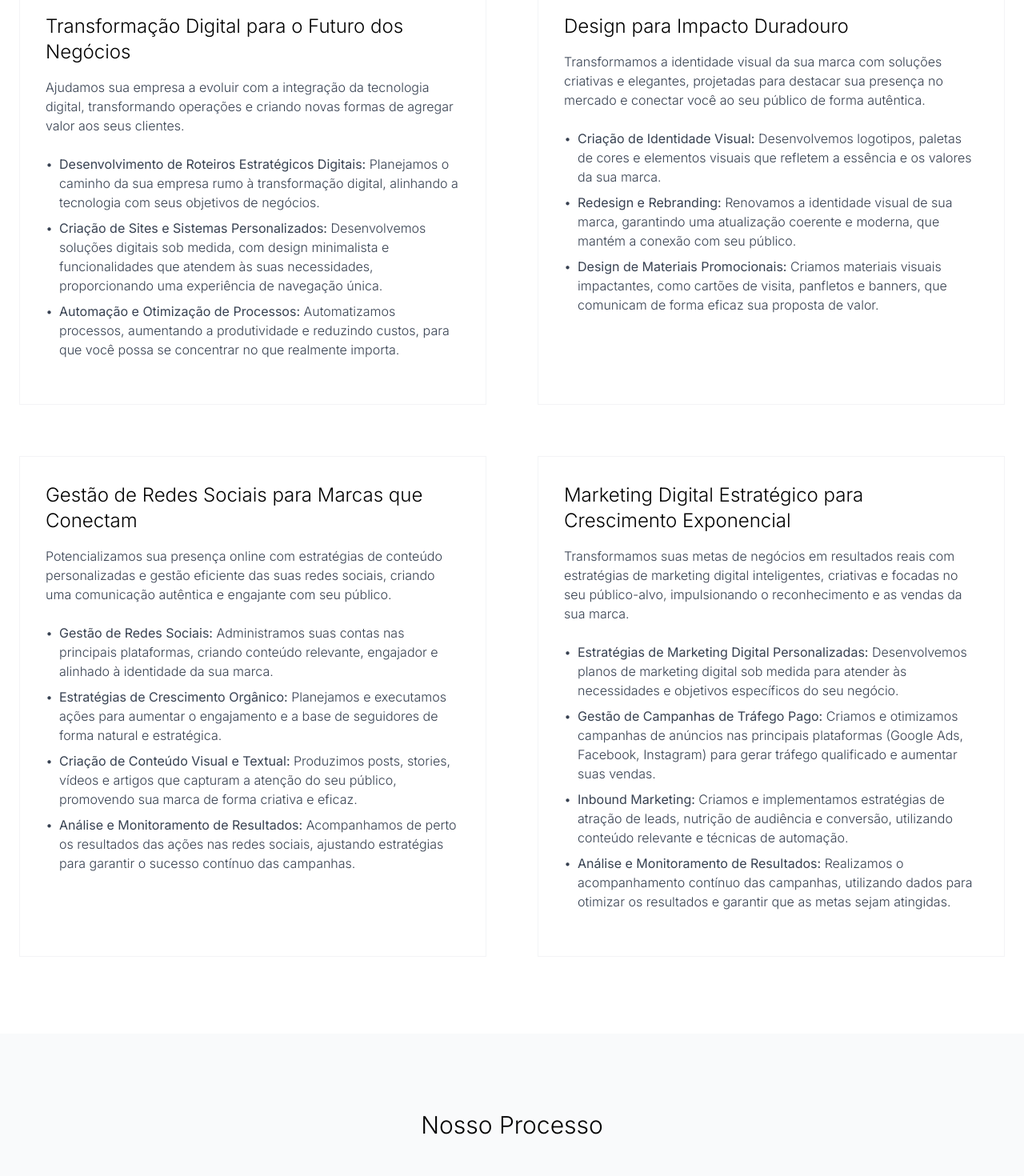
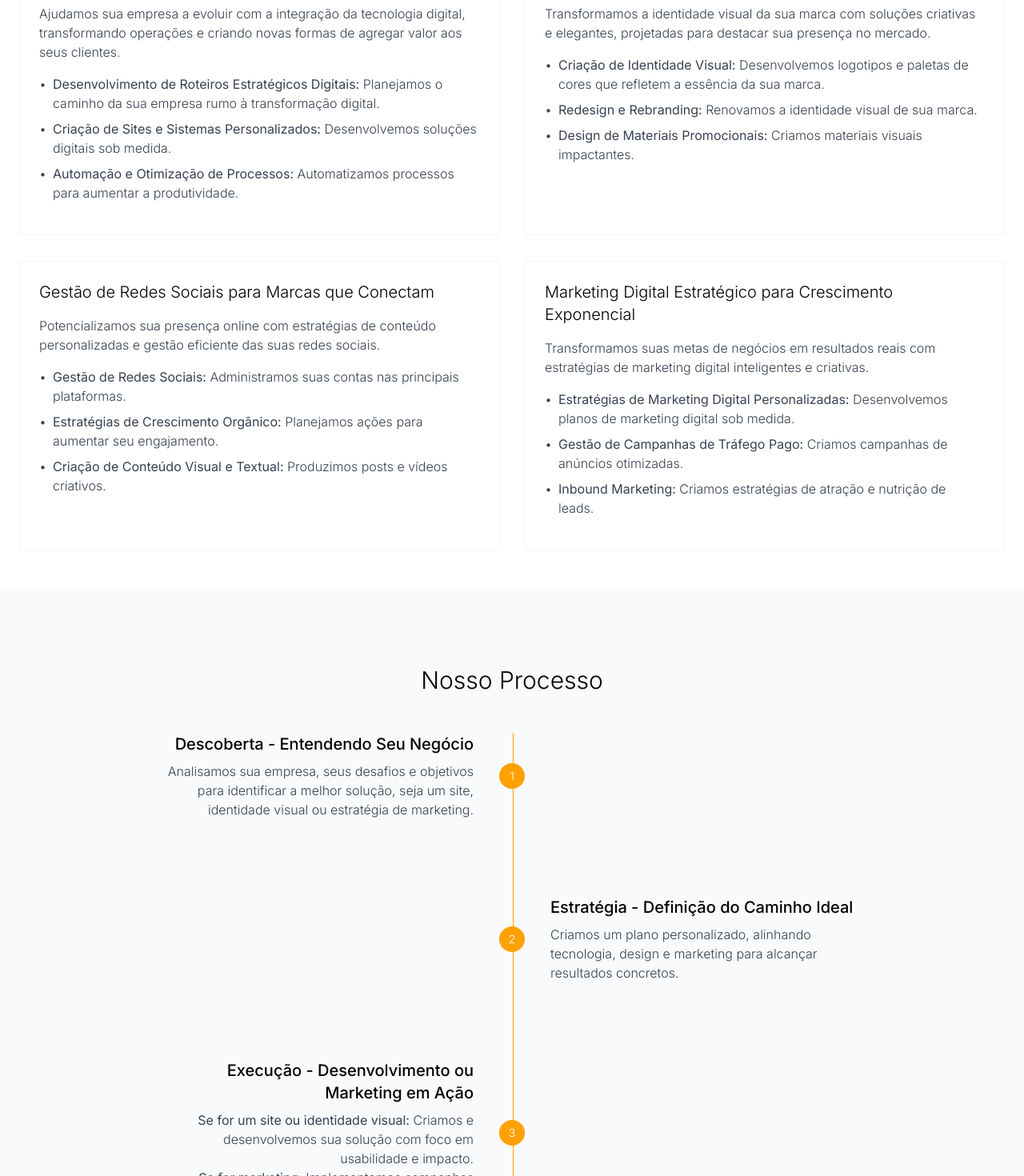
Before and after one commit to flaeronstartup/Flaeron, a React (Vite) app: page /services in a window 1280 px wide. Shown: the part 560-2030 px from the top of the page at 80% size. Built offline with nearby package versions, Linux system fonts and the light colour scheme.

Commit message:
Add files via upload

```diff
--- a/src/components/ServicesPage.tsx
+++ b/src/components/ServicesPage.tsx
@@ -48,106 +48,99 @@ const ServicesPage = () => {
       </section>
 
       {/* Services Grid */}
-      <section className="py-24">
+      <section className="py-12">
   <div className="container mx-auto px-6">
     <div
       ref={servicesRef}
-            className="grid grid-cols-1 md:grid-cols-2 gap-16 opacity-0 transition-all duration-1000 translate-y-8 delay-300"
+      className="grid grid-cols-1 sm:grid-cols-2 md:grid-cols-2 gap-8 opacity-0 transition-all duration-1000 translate-y-8 delay-300"
     >
-            <div className="p-8 border border-gray-100 hover:border-gray-300 transition-all hover:shadow-lg hover:-translate-y-1 duration-300">
-              <h3 className="text-2xl font-light mb-4">Transformação Digital para o Futuro dos Negócios</h3>
-              <p className="text-gray-700 mb-6">
+      <div className="p-6 border border-gray-100 hover:border-gray-300 transition-all hover:shadow-lg hover:-translate-y-1 duration-300">
+        <h3 className="text-xl font-light mb-4">Transformação Digital para o Futuro dos Negócios</h3>
+        <p className="text-gray-700 mb-4">
           Ajudamos sua empresa a evoluir com a integração da tecnologia digital, transformando operações e criando novas formas de agregar valor aos seus clientes.
         </p>
-              <ul className="text-gray-700 mb-6 space-y-2">
+        <ul className="text-gray-700 mb-4 space-y-2">
           <li className="flex items-start">
             <span className="mr-2">•</span>
-                  <span><strong>Desenvolvimento de Roteiros Estratégicos Digitais:</strong> Planejamos o caminho da sua empresa rumo à transformação digital, alinhando a tecnologia com seus objetivos de negócios.</span>
+            <span><strong>Desenvolvimento de Roteiros Estratégicos Digitais:</strong> Planejamos o caminho da sua empresa rumo à transformação digital.</span>
           </li>
           <li className="flex items-start">
             <span className="mr-2">•</span>
-                  <span><strong>Criação de Sites e Sistemas Personalizados:</strong> Desenvolvemos soluções digitais sob medida, com design minimalista e funcionalidades que atendem às suas necessidades, proporcionando uma experiência de navegação única.</span>
+            <span><strong>Criação de Sites e Sistemas Personalizados:</strong> Desenvolvemos soluções digitais sob medida.</span>
           </li>
           <li className="flex items-start">
             <span className="mr-2">•</span>
-                  <span><strong>Automação e Otimização de Processos:</strong> Automatizamos processos, aumentando a produtividade e reduzindo custos, para que você possa se concentrar no que realmente importa.</span>
+            <span><strong>Automação e Otimização de Processos:</strong> Automatizamos processos para aumentar a produtividade.</span>
           </li>
         </ul>
       </div>
 
-            <div className="p-8 border border-gray-100 hover:border-gray-300 transition-all hover:shadow-lg hover:-translate-y-1 duration-300">
-              <h3 className="text-2xl font-light mb-4">Design para Impacto Duradouro</h3>
-              <p className="text-gray-700 mb-6">
-              Transformamos a identidade visual da sua marca com soluções criativas e elegantes, projetadas para destacar sua presença no mercado e conectar você ao seu público de forma autêntica.
+      <div className="p-6 border border-gray-100 hover:border-gray-300 transition-all hover:shadow-lg hover:-translate-y-1 duration-300">
+        <h3 className="text-xl font-light mb-4">Design para Impacto Duradouro</h3>
+        <p className="text-gray-700 mb-4">
+          Transformamos a identidade visual da sua marca com soluções criativas e elegantes, projetadas para destacar sua presença no mercado.
         </p>
-              <ul className="text-gray-700 mb-6 space-y-2">
+        <ul className="text-gray-700 mb-4 space-y-2">
           <li className="flex items-start">
             <span className="mr-2">•</span>
-                  <span><strong>Criação de Identidade Visual:</strong> Desenvolvemos logotipos, paletas de cores e elementos visuais que refletem a essência e os valores da sua marca.</span>
+            <span><strong>Criação de Identidade Visual:</strong> Desenvolvemos logotipos e paletas de cores que refletem a essência da sua marca.</span>
           </li>
           <li className="flex items-start">
             <span className="mr-2">•</span>
-                  <span><strong>Redesign e Rebranding:</strong> Renovamos a identidade visual de sua marca, garantindo uma atualização coerente e moderna, que mantém a conexão com seu público.</span>
+            <span><strong>Redesign e Rebranding:</strong> Renovamos a identidade visual de sua marca.</span>
           </li>
           <li className="flex items-start">
             <span className="mr-2">•</span>
-                  <span><strong>Design de Materiais Promocionais:</strong> Criamos materiais visuais impactantes, como cartões de visita, panfletos e banners, que comunicam de forma eficaz sua proposta de valor.</span>
+            <span><strong>Design de Materiais Promocionais:</strong> Criamos materiais visuais impactantes.</span>
           </li>
         </ul>
       </div>
 
-            <div className="p-8 border border-gray-100 hover:border-gray-300 transition-all hover:shadow-lg hover:-translate-y-1 duration-300">
-              <h3 className="text-2xl font-light mb-4">Gestão de Redes Sociais para Marcas que Conectam</h3>
-              <p className="text-gray-700 mb-6">
-              Potencializamos sua presença online com estratégias de conteúdo personalizadas e gestão eficiente das suas redes sociais, criando uma comunicação autêntica e engajante com seu público.
+      <div className="p-6 border border-gray-100 hover:border-gray-300 transition-all hover:shadow-lg hover:-translate-y-1 duration-300">
+        <h3 className="text-xl font-light mb-4">Gestão de Redes Sociais para Marcas que Conectam</h3>
+        <p className="text-gray-700 mb-4">
+          Potencializamos sua presença online com estratégias de conteúdo personalizadas e gestão eficiente das suas redes sociais.
         </p>
-              <ul className="text-gray-700 mb-6 space-y-2">
+        <ul className="text-gray-700 mb-4 space-y-2">
           <li className="flex items-start">
             <span className="mr-2">•</span>
-                  <span><strong>Gestão de Redes Sociais:</strong> Administramos suas contas nas principais plataformas, criando conteúdo relevante, engajador e alinhado à identidade da sua marca.</span>
+            <span><strong>Gestão de Redes Sociais:</strong> Administramos suas contas nas principais plataformas.</span>
           </li>
           <li className="flex items-start">
             <span className="mr-2">•</span>
-                  <span><strong>Estratégias de Crescimento Orgânico:</strong> Planejamos e executamos ações para aumentar o engajamento e a base de seguidores de forma natural e estratégica.</span>
+            <span><strong>Estratégias de Crescimento Orgânico:</strong> Planejamos ações para aumentar seu engajamento.</span>
           </li>
           <li className="flex items-start">
             <span className="mr-2">•</span>
-                  <span><strong>Criação de Conteúdo Visual e Textual:</strong> Produzimos posts, stories, vídeos e artigos que capturam a atenção do seu público, promovendo sua marca de forma criativa e eficaz.</span>
-                </li>
-                <li className="flex items-start">
-                  <span className="mr-2">•</span>
-                  <span><strong>Análise e Monitoramento de Resultados:</strong> Acompanhamos de perto os resultados das ações nas redes sociais, ajustando estratégias para garantir o sucesso contínuo das campanhas.</span>
+            <span><strong>Criação de Conteúdo Visual e Textual:</strong> Produzimos posts e vídeos criativos.</span>
           </li>
         </ul>
       </div>
 
-            <div className="p-8 border border-gray-100 hover:border-gray-300 transition-all hover:shadow-lg hover:-translate-y-1 duration-300">
-              <h3 className="text-2xl font-light mb-4">Marketing Digital Estratégico para Crescimento Exponencial</h3>
-              <p className="text-gray-700 mb-6">
-              Transformamos suas metas de negócios em resultados reais com estratégias de marketing digital inteligentes, criativas e focadas no seu público-alvo, impulsionando o reconhecimento e as vendas da sua marca.
+      <div className="p-6 border border-gray-100 hover:border-gray-300 transition-all hover:shadow-lg hover:-translate-y-1 duration-300">
+        <h3 className="text-xl font-light mb-4">Marketing Digital Estratégico para Crescimento Exponencial</h3>
+        <p className="text-gray-700 mb-4">
+          Transformamos suas metas de negócios em resultados reais com estratégias de marketing digital inteligentes e criativas.
         </p>
-              <ul className="text-gray-700 mb-6 space-y-2">
+        <ul className="text-gray-700 mb-4 space-y-2">
           <li className="flex items-start">
             <span className="mr-2">•</span>
-                  <span><strong>Estratégias de Marketing Digital Personalizadas:</strong> Desenvolvemos planos de marketing digital sob medida para atender às necessidades e objetivos específicos do seu negócio.</span>
+            <span><strong>Estratégias de Marketing Digital Personalizadas:</strong> Desenvolvemos planos de marketing digital sob medida.</span>
           </li>
           <li className="flex items-start">
             <span className="mr-2">•</span>
-                  <span><strong>Gestão de Campanhas de Tráfego Pago:</strong> Criamos e otimizamos campanhas de anúncios nas principais plataformas (Google Ads, Facebook, Instagram) para gerar tráfego qualificado e aumentar suas vendas.</span>
+            <span><strong>Gestão de Campanhas de Tráfego Pago:</strong> Criamos campanhas de anúncios otimizadas.</span>
           </li>
           <li className="flex items-start">
             <span className="mr-2">•</span>
-                  <span><strong>Inbound Marketing:</strong> Criamos e implementamos estratégias de atração de leads, nutrição de audiência e conversão, utilizando conteúdo relevante e técnicas de automação.</span>
-                </li>
-                <li className="flex items-start">
-                  <span className="mr-2">•</span>
-                  <span><strong>Análise e Monitoramento de Resultados:</strong> Realizamos o acompanhamento contínuo das campanhas, utilizando dados para otimizar os resultados e garantir que as metas sejam atingidas.</span>
+            <span><strong>Inbound Marketing:</strong> Criamos estratégias de atração e nutrição de leads.</span>
           </li>
         </ul>
       </div>
     </div>
   </div>
 </section>
+
 
       {/* Process */}
       <section className="py-24 bg-gray-50">
@@ -159,7 +152,7 @@ const ServicesPage = () => {
     >
       <div className="relative">
         {/* Timeline line */}
-              <div className="absolute left-0 md:left-1/2 top-0 bottom-0 w-px bg-gray-300 transform md:translate-x-px"></div>
+        <div className="absolute left-0 md:left-1/2 top-0 bottom-0 w-px bg-[#ffa100] transform md:translate-x-px hidden md:block"></div>
 
         {/* Timeline items */}
         <div className="space-y-12 md:space-y-24">
@@ -171,7 +164,7 @@ const ServicesPage = () => {
                 Analisamos sua empresa, seus desafios e objetivos para identificar a melhor solução, seja um site, identidade visual ou estratégia de marketing.
               </p>
             </div>
-                  <div className="w-8 h-8 bg-black rounded-full z-10 flex items-center justify-center">
+            <div className="w-8 h-8 bg-[#ffa100] rounded-full z-10 flex items-center justify-center">
               <span className="text-white text-sm">1</span>
             </div>
             <div className="flex-1 md:pl-8 md:text-left"></div>
@@ -180,7 +173,7 @@ const ServicesPage = () => {
           {/* Item 2 */}
           <div className="relative flex flex-col md:flex-row items-center">
             <div className="flex-1 md:pr-8 md:text-right order-1 md:order-1 mb-4 md:mb-0"></div>
-                  <div className="w-8 h-8 bg-black rounded-full z-10 flex items-center justify-center order-2 md:order-2">
+            <div className="w-8 h-8 bg-[#ffa100] rounded-full z-10 flex items-center justify-center order-2 md:order-2">
               <span className="text-white text-sm">2</span>
             </div>
             <div className="flex-1 md:pl-8 md:text-left order-3 md:order-3">
@@ -200,7 +193,7 @@ const ServicesPage = () => {
                 <strong>Se for marketing:</strong> Implementamos campanhas estratégicas para atrair e converter clientes.
               </p>
             </div>
-                  <div className="w-8 h-8 bg-black rounded-full z-10 flex items-center justify-center">
+            <div className="w-8 h-8 bg-[#ffa100] rounded-full z-10 flex items-center justify-center">
               <span className="text-white text-sm">3</span>
             </div>
             <div className="flex-1 md:pl-8 md:text-left"></div>
@@ -209,7 +202,7 @@ const ServicesPage = () => {
           {/* Item 4 */}
           <div className="relative flex flex-col md:flex-row items-center">
             <div className="flex-1 md:pr-8 md:text-right order-1 md:order-1 mb-4 md:mb-0"></div>
-                  <div className="w-8 h-8 bg-black rounded-full z-10 flex items-center justify-center order-2 md:order-2">
+            <div className="w-8 h-8 bg-[#ffa100] rounded-full z-10 flex items-center justify-center order-2 md:order-2">
               <span className="text-white text-sm">4</span>
             </div>
             <div className="flex-1 md:pl-8 md:text-left order-3 md:order-3">
@@ -228,7 +221,7 @@ const ServicesPage = () => {
                 Colocamos sua solução no ar e acompanhamos seu crescimento, garantindo que ela continue gerando resultados.
               </p>
             </div>
-                  <div className="w-8 h-8 bg-black rounded-full z-10 flex items-center justify-center">
+            <div className="w-8 h-8 bg-[#ffa100] rounded-full z-10 flex items-center justify-center">
               <span className="text-white text-sm">5</span>
             </div>
             <div className="flex-1 md:pl-8 md:text-left"></div>
@@ -238,6 +231,8 @@ const ServicesPage = () => {
     </div>
   </div>
 </section>
+
+
 
       {/* CTA */}
       <section className="py-24 bg-black text-white">
```
Also changed, not shown: src/components/HomePage.tsx (+4 -3 lines). Lines whose indentation alone changed are shown as unchanged.
